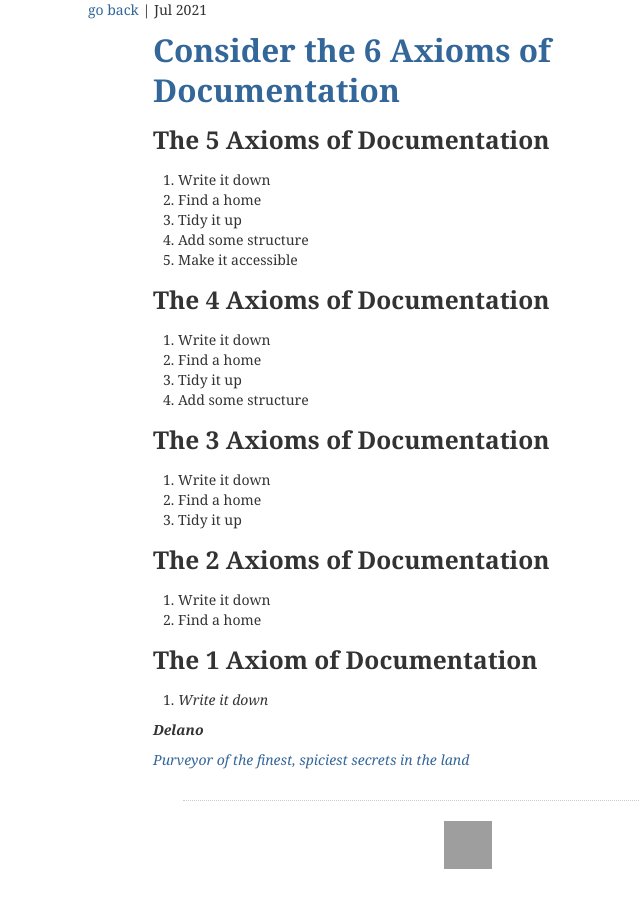
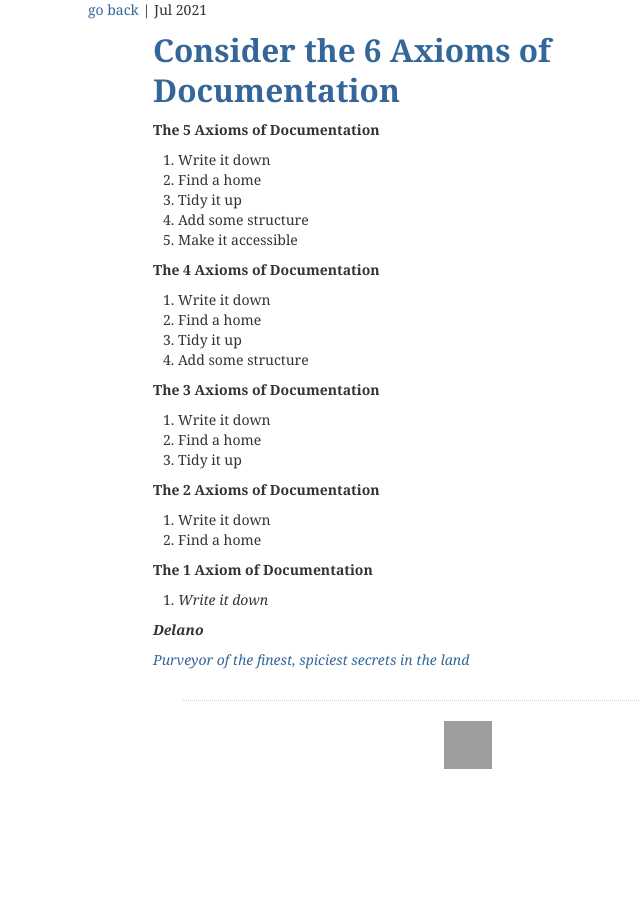
Before and after one commit to delano/delano.github.com, a Jekyll site: the page built from thoughts/the-6-axioms-of-documentation.md, in a window 1280 px wide. Shown: the whole page, without its empty margins (167-807 px from the left). Built offline with Jekyll 4.4.1, drawn with Linux system fonts in a browser that asks for light colours; Markdown is read by kramdown in place of the engine named in the settings; grey boxes are pictures that could not be loaded.

Commit message:
I'm very detail-oriented

```diff
--- a/_layouts/post.html
+++ b/_layouts/post.html
@@ -11,10 +11,7 @@ bodyid: note
 {{ content }}
 
   <div class="sign">
-    <p><strong>Delano</strong></p>
-    <p>
-      <a href="https://onetimesecret.com/" title="Share a secret - One-time">Purveyor of the finest, spiciest secrets in the land</a>
-    </p>
+    <p><strong>Delano</strong></p><p><a href="https://onetimesecret.com/" title="Share a secret - One-time">Purveyor of the finest, spiciest secrets in the land</a></p>
   </div>
 
 </div>
--- a/thoughts/the-6-axioms-of-documentation.md
+++ b/thoughts/the-6-axioms-of-documentation.md
@@ -4,36 +4,27 @@ title: Consider the 6 Axioms of Documentation
 date: 2021-07-23
 ---
 
-### The 5 Axioms of Documentation
-
+**The 5 Axioms of Documentation**
 1. Write it down
 2. Find a home
 3. Tidy it up
 4. Add some structure
 5. Make it accessible
 
-
-### The 4 Axioms of Documentation
-
+**The 4 Axioms of Documentation**
 1. Write it down
 2. Find a home
 3. Tidy it up
 4. Add some structure
 
-
-### The 3 Axioms of Documentation
-
+**The 3 Axioms of Documentation**
 1. Write it down
 2. Find a home
 3. Tidy it up
 
-
-### The 2 Axioms of Documentation
-
+**The 2 Axioms of Documentation**
 1. Write it down
 2. Find a home
 
-
-### The 1 Axiom of Documentation
-
+**The 1 Axiom of Documentation**
 1. _Write it down_
```
